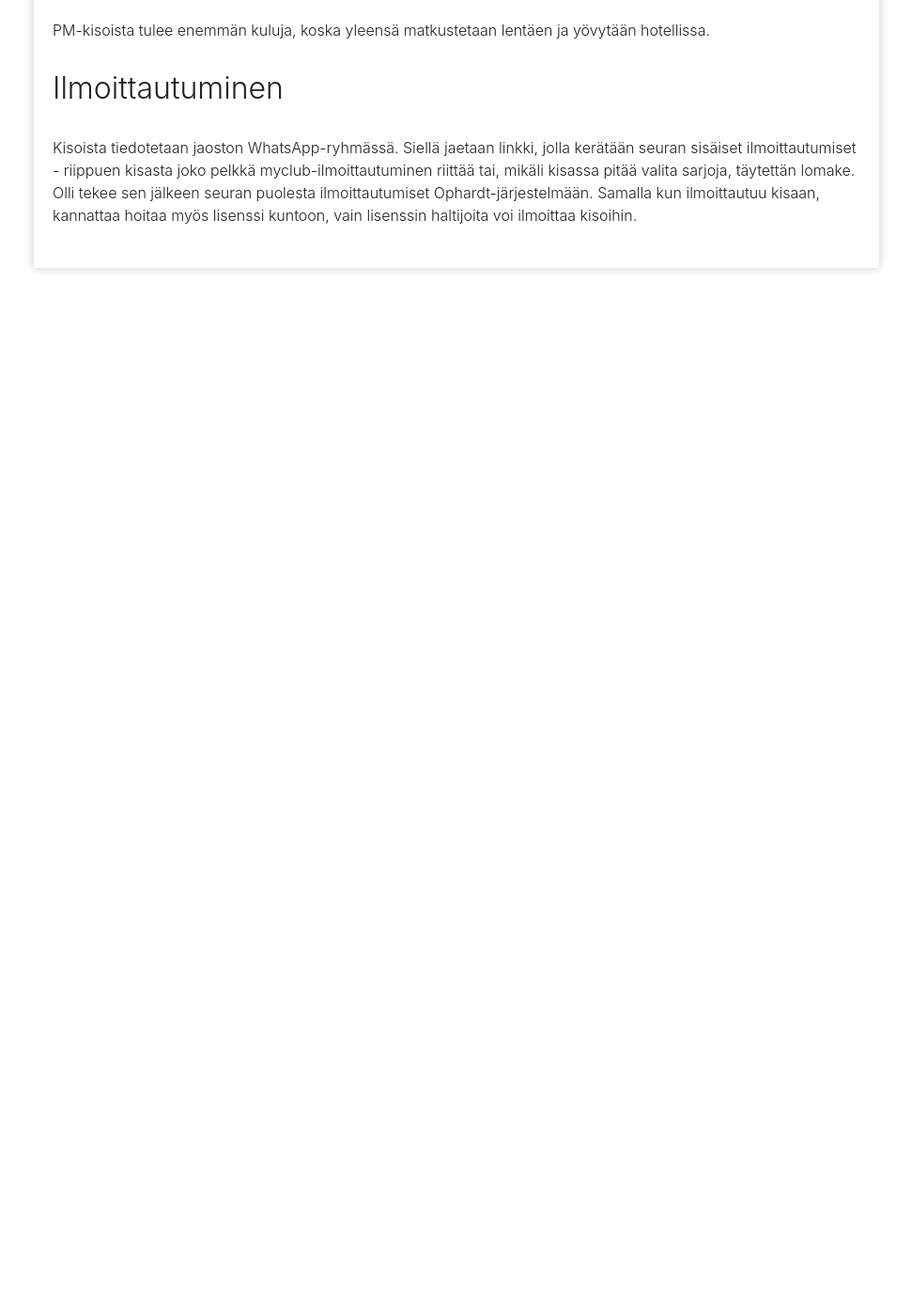
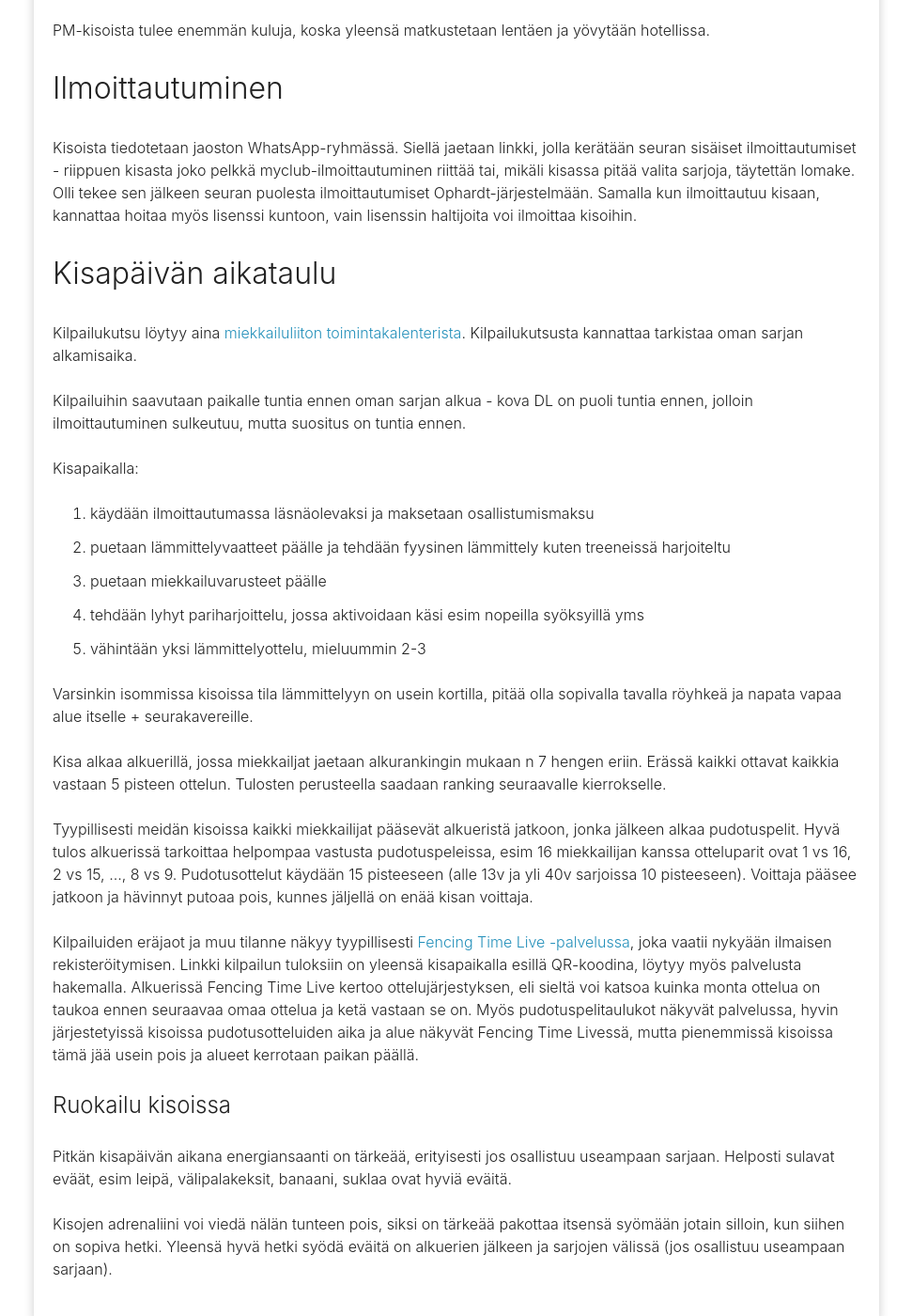
Before and after one commit to omahlama/eramiekkailu.fi, a Jekyll site: the page built from kilpaileminen/index.md, in a window 1280 px wide and 1400 px high, scrolled down 2429 px. Shown: the whole window at 94% size, without its empty margins (154-1125 px from the left). Built offline with Jekyll 4.4.1, drawn with Linux system fonts in a browser that asks for light colours; before the commit the page ends 2734 px from its top, so only the background shows below that.

Commit message:
Lisää kilpailuohjeita

```diff
--- a/kilpaileminen/index.md
+++ b/kilpaileminen/index.md
@@ -16,7 +16,7 @@ Miekkailujaostossa järjestetään myös kaksi kertaa vuodessa seuran sisäiset
 
 Miekkailuliiton kilpailukalenteri löytyy [täältä](https://www.fencing-pentathlon.fi/liitto/tapahtumat/?filter%5B%5D=saila&start=&end=&submit=hae).
 
-Nuorille parhaat ensimmäiset kilpailut ovat Erän omat Syyskisat syksyllä (18.10.2025) ja  Tapanila cup keväisin (18.4.2026) ja Tallinnassa pidettävät kisat, joita on useampi kerta vuodessa. Näissä kisoissa on ikäsarjat U11, U13, U15 ja U17 + aikuiset, eli jokaiselle löytyy sopiva sarja. U11 ja U13 sarjoissa tytöt ja pojat miekkailevat samassa sarjassa, U15 eteenpäin sukupuolet on jaettu erilleen. Yleinen ohje on osallistua oman sarjan lisäksi yhtä ylempään sarjaan - näin pääsee miekkailemaan enemmän.
+Nuorille parhaat ensimmäiset kilpailut ovat Erän omat Syyskisat syksyllä (18.10.2025) ja Tapanila cup keväisin (18.4.2026) ja Tallinnassa pidettävät kisat, joita on useampi kerta vuodessa. Näissä kisoissa on ikäsarjat U11, U13, U15 ja U17 + aikuiset, eli jokaiselle löytyy sopiva sarja. U11 ja U13 sarjoissa tytöt ja pojat miekkailevat samassa sarjassa, U15 eteenpäin sukupuolet on jaettu erilleen. Yleinen ohje on osallistua oman sarjan lisäksi yhtä ylempään sarjaan - näin pääsee miekkailemaan enemmän.
 
 Useat Suomessa järjestettävät kisat sisältävät pelkän aikuisten sarjan. Siksi Erältä monet nuoret osallistuvat myös aikuisten sarjaan, tämä on suositeltavaa kaikille kilparyhmän jäsenille ja muillekin yli 13v miekkailijoille.
 
@@ -59,3 +59,31 @@ PM-kisoista tulee enemmän kuluja, koska yleensä matkustetaan lentäen ja yövy
 ## Ilmoittautuminen
 
 Kisoista tiedotetaan jaoston WhatsApp-ryhmässä. Siellä jaetaan linkki, jolla kerätään seuran sisäiset ilmoittautumiset - riippuen kisasta joko pelkkä myclub-ilmoittautuminen riittää tai, mikäli kisassa pitää valita sarjoja, täytettän lomake. Olli tekee sen jälkeen seuran puolesta ilmoittautumiset Ophardt-järjestelmään. Samalla kun ilmoittautuu kisaan, kannattaa hoitaa myös lisenssi kuntoon, vain lisenssin haltijoita voi ilmoittaa kisoihin.
+
+## Kisapäivän aikataulu
+
+Kilpailukutsu löytyy aina [miekkailuliiton toimintakalenterista](https://www.fencing-pentathlon.fi/liitto/tapahtumat/?filter%5B%5D=saila&start=&end=&submit=hae). Kilpailukutsusta kannattaa tarkistaa oman sarjan alkamisaika.
+
+Kilpailuihin saavutaan paikalle tuntia ennen oman sarjan alkua - kova DL on puoli tuntia ennen, jolloin ilmoittautuminen sulkeutuu, mutta suositus on tuntia ennen.
+
+Kisapaikalla:
+
+1. käydään ilmoittautumassa läsnäolevaksi ja maksetaan osallistumismaksu
+2. puetaan lämmittelyvaatteet päälle ja tehdään fyysinen lämmittely kuten treeneissä harjoiteltu
+3. puetaan miekkailuvarusteet päälle
+4. tehdään lyhyt pariharjoittelu, jossa aktivoidaan käsi esim nopeilla syöksyillä yms
+5. vähintään yksi lämmittelyottelu, mieluummin 2-3
+
+Varsinkin isommissa kisoissa tila lämmittelyyn on usein kortilla, pitää olla sopivalla tavalla röyhkeä ja napata vapaa alue itselle + seurakavereille.
+
+Kisa alkaa alkuerillä, jossa miekkailjat jaetaan alkurankingin mukaan n 7 hengen eriin. Erässä kaikki ottavat kaikkia vastaan 5 pisteen ottelun. Tulosten perusteella saadaan ranking seuraavalle kierrokselle.
+
+Tyypillisesti meidän kisoissa kaikki miekkailijat pääsevät alkueristä jatkoon, jonka jälkeen alkaa pudotuspelit. Hyvä tulos alkuerissä tarkoittaa helpompaa vastusta pudotuspeleissa, esim 16 miekkailijan kanssa otteluparit ovat 1 vs 16, 2 vs 15, ..., 8 vs 9. Pudotusottelut käydään 15 pisteeseen (alle 13v ja yli 40v sarjoissa 10 pisteeseen). Voittaja pääsee jatkoon ja hävinnyt putoaa pois, kunnes jäljellä on enää kisan voittaja.
+
+Kilpailuiden eräjaot ja muu tilanne näkyy tyypillisesti [Fencing Time Live -palvelussa](https://fencingtimelive.com), joka vaatii nykyään ilmaisen rekisteröitymisen. Linkki kilpailun tuloksiin on yleensä kisapaikalla esillä QR-koodina, löytyy myös palvelusta hakemalla. Alkuerissä Fencing Time Live kertoo ottelujärjestyksen, eli sieltä voi katsoa kuinka monta ottelua on taukoa ennen seuraavaa omaa ottelua ja ketä vastaan se on. Myös pudotuspelitaulukot näkyvät palvelussa, hyvin järjestetyissä kisoissa pudotusotteluiden aika ja alue näkyvät Fencing Time Livessä, mutta pienemmissä kisoissa tämä jää usein pois ja alueet kerrotaan paikan päällä.
+
+### Ruokailu kisoissa
+
+Pitkän kisapäivän aikana energiansaanti on tärkeää, erityisesti jos osallistuu useampaan sarjaan. Helposti sulavat eväät, esim leipä, välipalakeksit, banaani, suklaa ovat hyviä eväitä.
+
+Kisojen adrenaliini voi viedä nälän tunteen pois, siksi on tärkeää pakottaa itsensä syömään jotain silloin, kun siihen on sopiva hetki. Yleensä hyvä hetki syödä eväitä on alkuerien jälkeen ja sarjojen välissä (jos osallistuu useampaan sarjaan).
```
